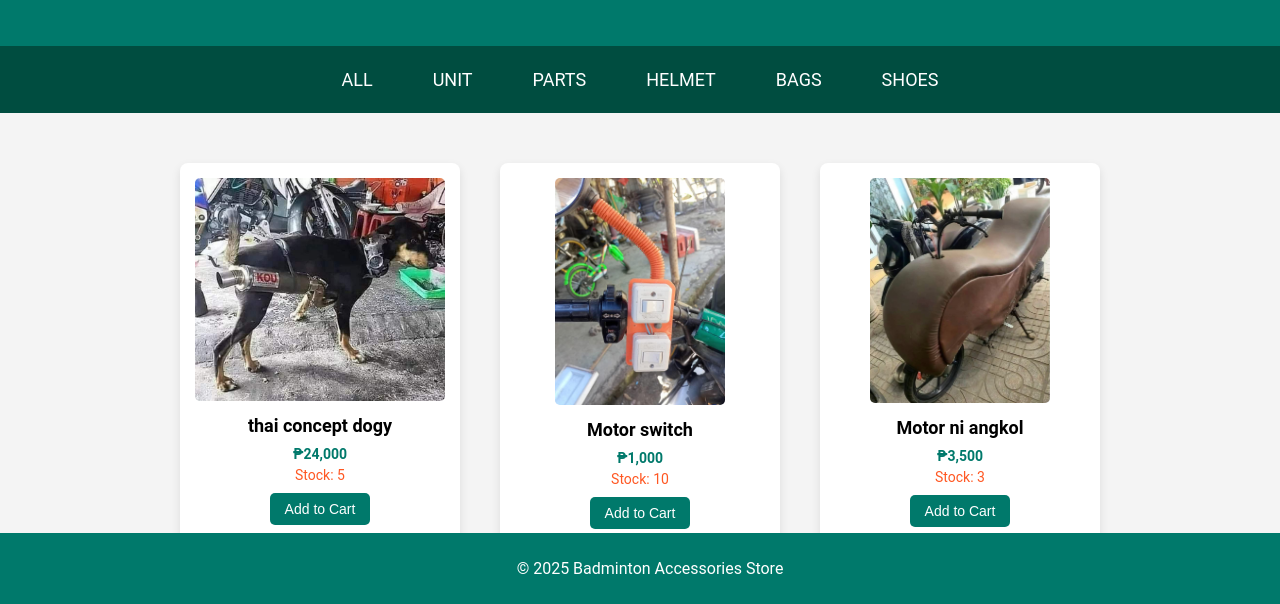
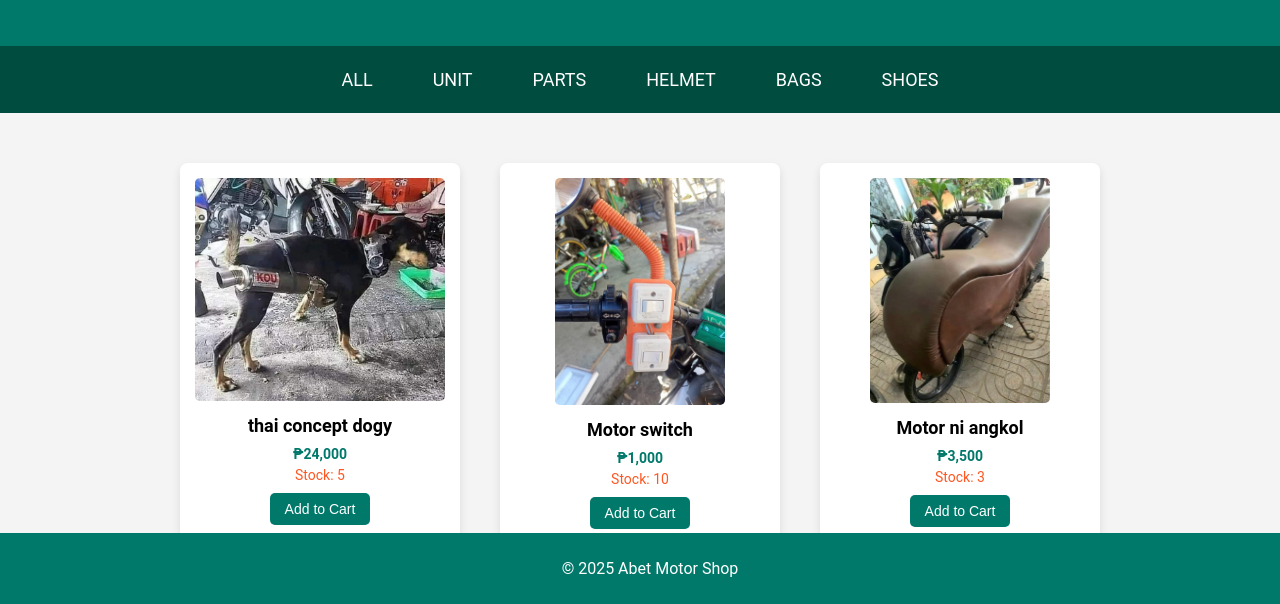
Before and after one commit to karrlll02/Abet-store, a plain HTML site: page index.html in a window 1280 px wide. Shown: the part 196-800 px from the top of the page. Drawn offline with Linux system fonts and the light colour scheme.

Commit message:
Update index.html

```diff
--- a/index.html
+++ b/index.html
@@ -349,7 +349,7 @@ button:hover {
     </button>
 </div>
 <footer>
-    <p>© 2025 Badminton Accessories Store</p>
+    <p>© 2025 Abet Motor Shop</p>
 </footer>
 <script>
 let cart = [];
```
